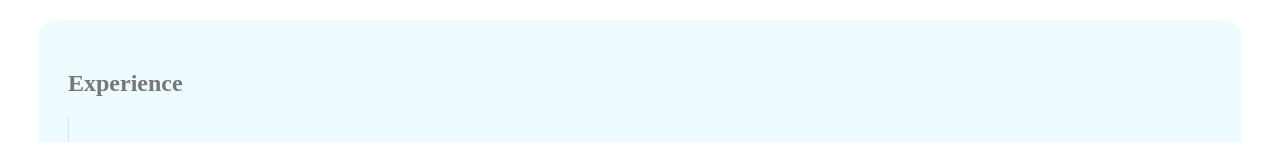
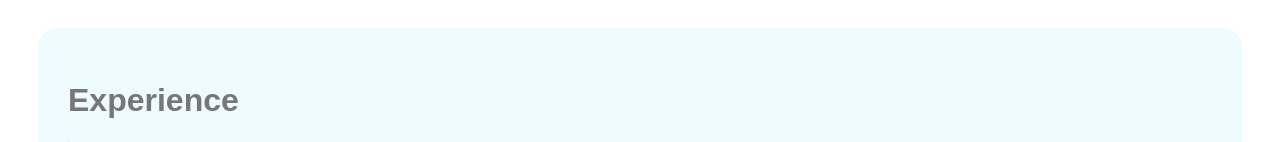
Before and after one commit to 2006-Taosif/My-Website, a plain HTML site: page index.html in a window 1280 px wide. Shown: the part 736-878 px from the top of the page. Drawn offline with Linux system fonts and the light colour scheme.

Commit message:
publishing awesome pages 1587616730157

```diff
--- a/index.html
+++ b/index.html
@@ -28,7 +28,7 @@
             </div>
         </section>
         <section class = "container experiences">
-            <h2> Experience </h2>
+            <h1> Experience </h1>
             <div class = "experience-item">
                 <h3> Full Stack Web Developer </h3>
                 <p class = "steelblue-color"> 2020 - Present | Pro Level Developer </p>
--- a/style.css
+++ b/style.css
@@ -2,8 +2,9 @@
     color: #4682B4;
     }
  body{
+     font-family: sans-serif;
      color: #777777;
-     line-height: 26px;
+     line-height: 30px;
      }
 .half-width{
     width: 50%;
```
